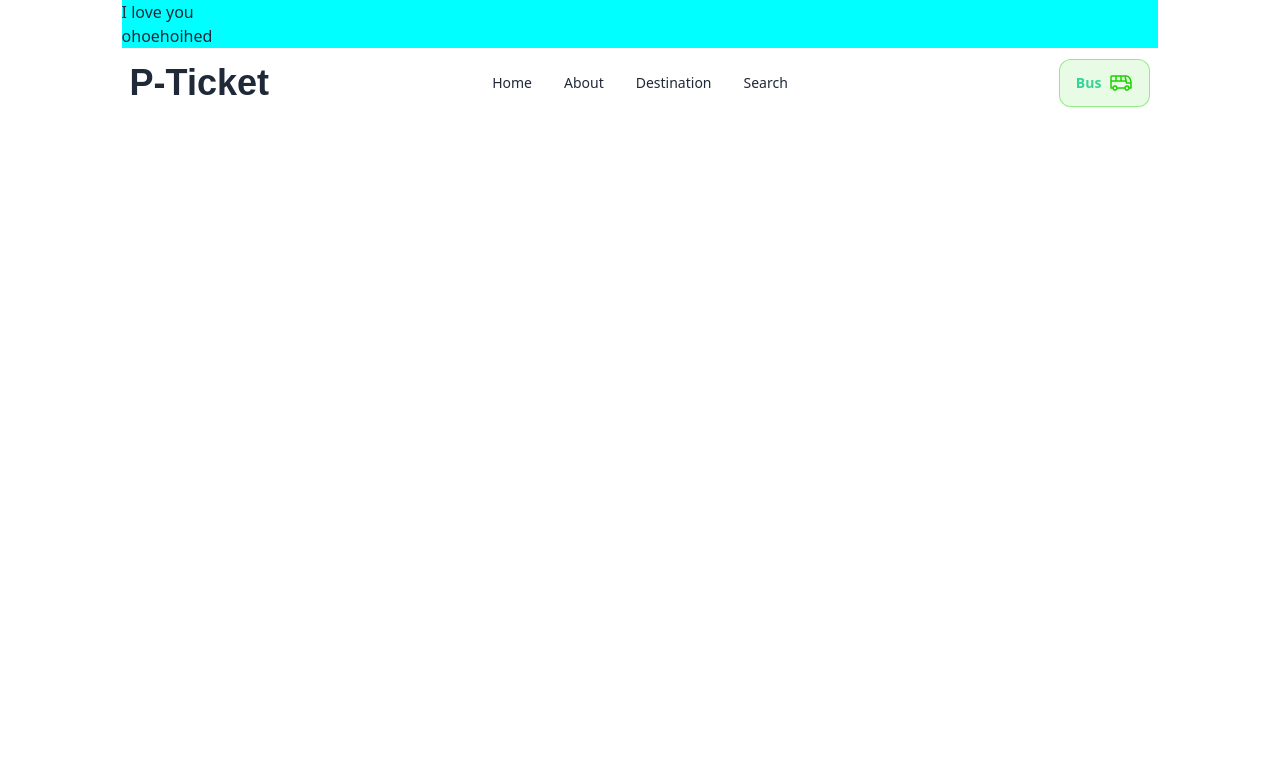
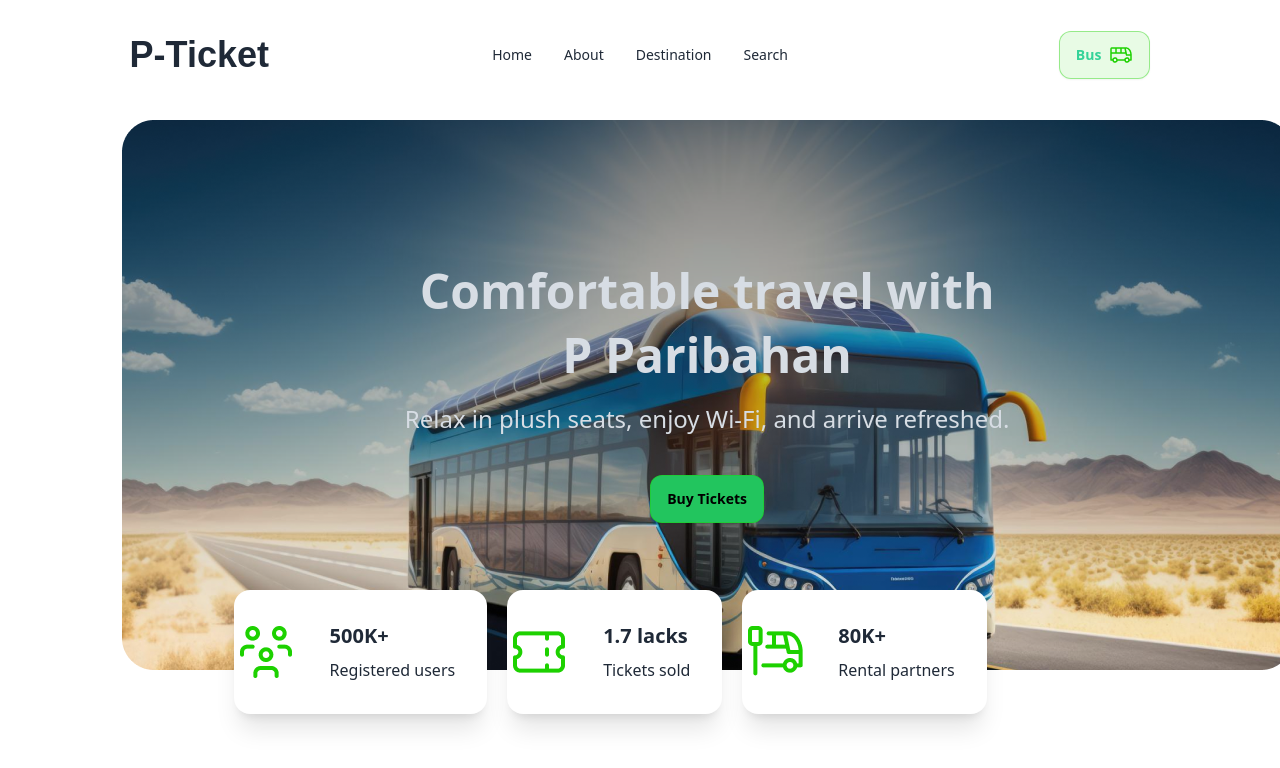
Before and after one commit to KishoreSharif/5th-assign, a plain HTML site: page index.html in a window 1280 px wide. Drawn offline with nearby package versions, Linux system fonts and the light colour scheme.

Commit message:
Banner Section Ends

```diff
--- a/index.html
+++ b/index.html
@@ -9,6 +9,7 @@
     <script src="https://cdn.tailwindcss.com"></script>
     <!-- Custom CSS -->
     <link rel="stylesheet" href="./styles/style.css">
+    <link rel="stylesheet" href="./styles/responsive.css">
     <!-- CDN font Awesome -->
     <link rel="stylesheet" href="https://cdnjs.cloudflare.com/ajax/libs/font-awesome/6.5.1/css/all.min.css" />
 </head>
@@ -16,8 +17,6 @@
     <header>
         <!-- nav bar starts here  -->
         <section class="first-part">
-            <h1>I love you</h1>
-            <p>ohoehoihed</p>
             <div>
                 <div class="navbar bg-base-100">
                     <div class="navbar-start">
@@ -40,6 +39,56 @@
             </div>
         </section>
         <!-- nav bar ends here  -->
+        <!-- banner section starts here -->
+        <section class="first-part">
+          <div>
+            <div class="banner">
+              <div class="hero">
+                <img src="./images/banner.png" alt="">
+                <div class="bg-opacity-60"></div>
+                <div class="hero-content text-center text-neutral-content">
+                  <div class="max-w">
+                    <h1 class="mb-4 text-5xl font-bold ">Comfortable travel with </h1>
+                    <h2 class="mb-6 text-5xl font-bold">P Paribahan</h2>
+                    <p class="mb-10 text-2xl">Relax in plush seats, enjoy Wi-Fi, and arrive refreshed.</p>
+                    <button class="btn bg-green-500 text-black btn-">Buy Tickets</button>
+                  </div>
+                </div>
+              </div>
+            </div>
+
+            <div class="flex gap-5 justify-between ml-28 mr-20 absolute -m-20">
+              <!-- Registered Users -->
+              <div class="card card-side bg-base-100 shadow-xl">
+                <figure><img src="./images/people.png" alt="Movie"/></figure>
+                <div class="card-body">
+                  <h2 class="card-title">500K+</h2>
+                  <p>Registered users</p>
+                </div>
+              </div>
+              <!-- Tickets sold -->
+              <div class="card card-side bg-base-100 shadow-xl">
+                <figure><img src="./images/ticket-cupon.png" alt="Movie"/></figure>
+                <div class="card-body">
+                  <h2 class="card-title">1.7 lacks</h2>
+                  <p>Tickets sold</p>
+                </div>
+              </div>
+              <!-- Rental partners -->
+              <div class="card card-side bg-base-100 shadow-xl">
+                <figure><img src="./images/rental partners.png" alt="Movie"/></figure>
+                <div class="card-body">
+                  <h2 class="card-title">80K+</h2>
+                  <p>Rental partners</p>
+                </div>
+              </div>
+            </div>
+          </div>
+        </section>
+        <!-- banner section ends here -->
+        <!-- Offer Section Starts Here -->
+
+        <!-- Offer Section Ends Here -->
 
     </header>
 </body>
--- /dev/null
+++ b/styles/responsive.css
@@ -0,0 +1,6 @@
+@media only screen and (max-width: 768px) {
+    .navbar li {
+      display: block;
+      margin-bottom: 10px;
+    }
+  }
--- a/styles/style.css
+++ b/styles/style.css
@@ -13,7 +13,9 @@
     margin: 0 auto;
     /* border:48px 134px 30px 133px; */
     border-color: red;
-    background-color: aqua;
+    /* background-color: aqua; */
+    margin-top: 20px;
+    margin-bottom: 30px;
   }
 
   .raleway-large {
@@ -31,17 +33,17 @@
     font-weight: bold;
     }
 
-/* .btn-text{
-  font-family: Raleway;
-  font-size: 30px;
-  font-weight: 700;
-  line-height: 23px;
-  letter-spacing: 0px;
-  text-align: center;
-  } */
-  @media only screen and (max-width: 768px) {
-    .navbar li {
-      display: block;
-      margin-bottom: 10px;
-    }
-  }
+.banner{
+
+width: 1171px;
+height: 550px;
+left: 134px;
+right: 135px;
+top: 134px;
+bottom: 3127px;
+position: static;
+}
+.container{
+  border-radius: 32px;
+background: linear-gradient(180.00deg, rgba(3, 7, 18, 0.5),rgba(3, 7, 18, 0) 100%),url(1);
+}
```
Also changed, not shown: images/rental partners.png (renamed from images/stoppage.png).
